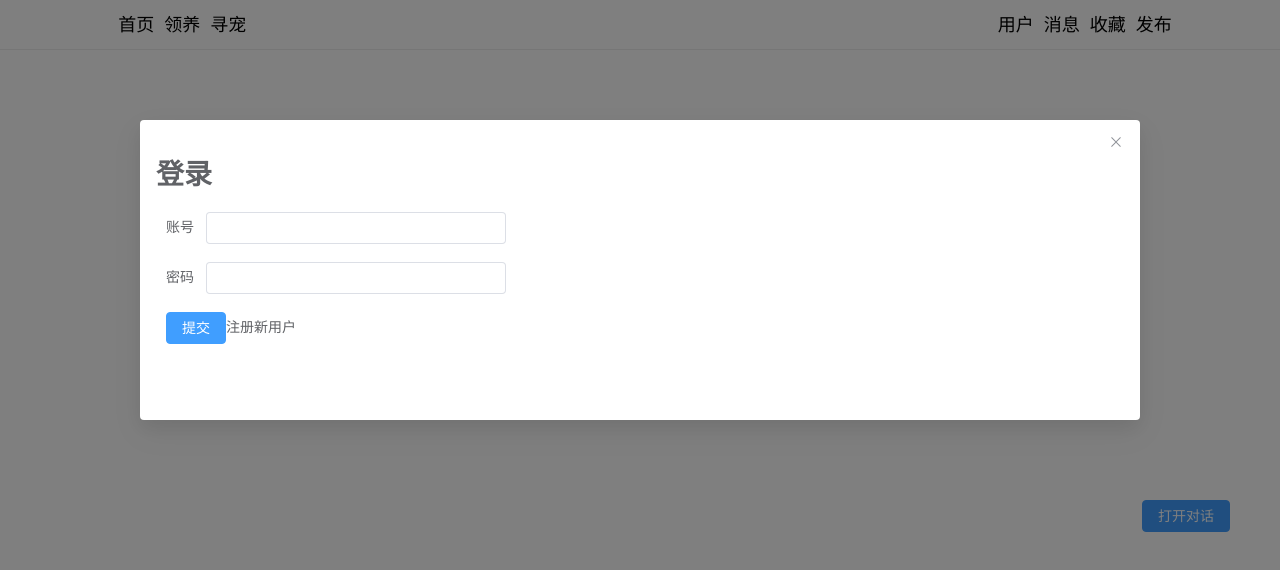
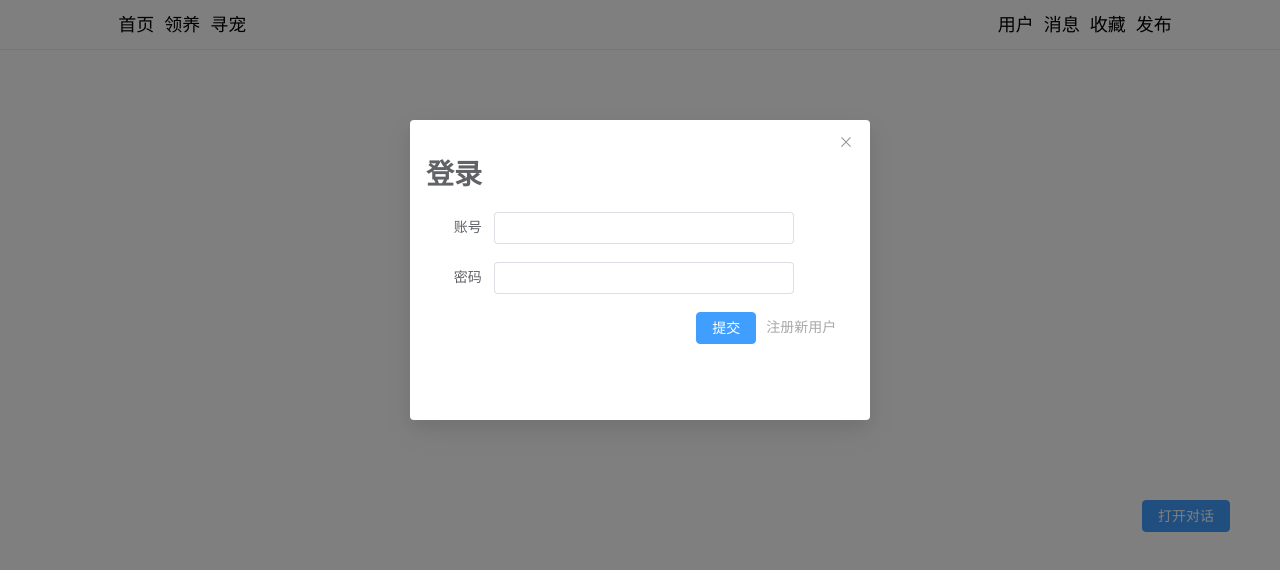
Before and after one commit to LinliR/pet, a Vue app: page /login in a window 1280 px wide. Shown: the top 570 px of the page. Built offline with nearby package versions, Linux system fonts and the light colour scheme.

Commit message:
注册登录样式修改

```diff
--- a/src/components/user/login.vue
+++ b/src/components/user/login.vue
@@ -1,8 +1,9 @@
 <template>
-    <el-dialog v-model="top" style="width: 1000px;height: 300px" :before-close="closeFun">
-        <div>
+    <el-dialog v-model="top" style="width: 460px;height: 300px" :before-close="closeFun">
       <h1>登录</h1>
-
+      <el-row>
+        <el-col :span="1"></el-col>
+        <el-col :span="22">
           <el-form :model="loginData" style="margin-top: 20px;margin-left: 10px">
             <el-form-item label="账号">
               <el-input v-model="loginData.account" class="login-input"/>
@@ -10,13 +11,18 @@
             <el-form-item label="密码">
               <el-input type="password" v-model="loginData.password" class="login-input"/>
             </el-form-item>
-                <el-form-item style="">
+            <el-form-item style="float:right">
               <el-button type="primary" @click="loginCommit">提交</el-button>
-                    <span @click="transRegister()">
-            注册新用户
-          </span>
+              <span @click="transRegister()" class="register" >注册新用户</span>
             </el-form-item>
           </el-form>
+        </el-col>
+        <el-col :span="1"></el-col>
+      </el-row>
+        <div>
+
+
+
         </div>
 
 
@@ -79,4 +85,12 @@ export default {
 .login-input {
     width: 300px;
 }
+.register{
+  color: darkgrey;
+  margin-left:10px;
+  cursor: pointer
+}
+.register:hover{
+  text-decoration: underline;
+}
 </style>
--- a/src/components/user/register.vue
+++ b/src/components/user/register.vue
@@ -31,7 +31,7 @@
 
                 <el-form-item label="验证码">
                         <el-input v-model="loginData.tel"  class="login-input"/>
-                    <el-button type="success" @click="register" >点我获取验证码</el-button>
+                    <el-button type="success" @click="register" style="margin-left: 20px;" >点我获取验证码</el-button>
                 </el-form-item>
 
                 <el-form-item label="个性签名">
```
Lines whose indentation alone changed are shown as unchanged.
